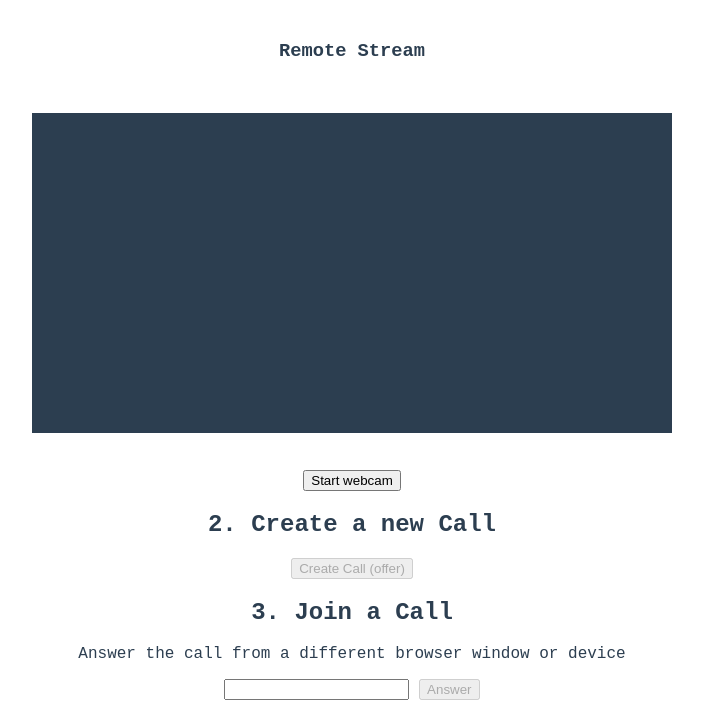
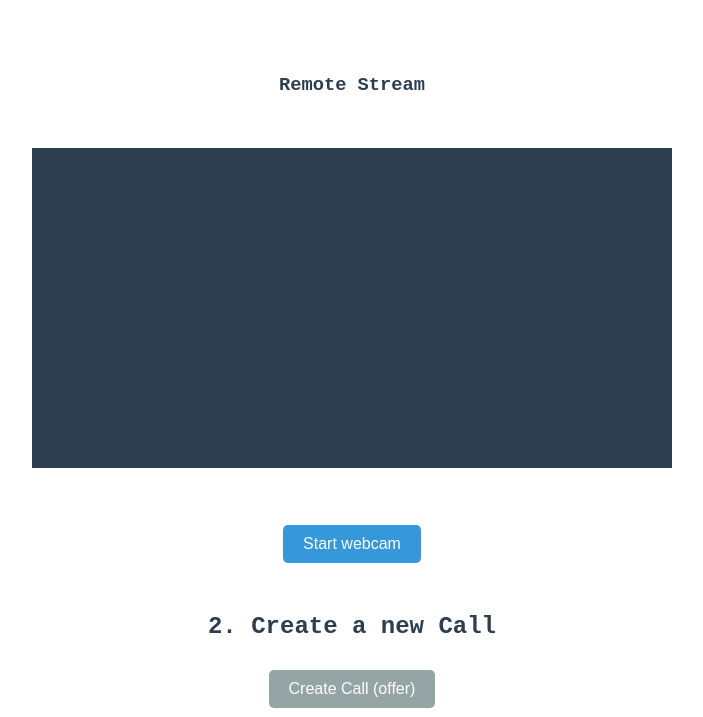
Before and after one commit to sabbCodes/videoCall.Js, a website built with Vite: page index.html in a window 1280 px wide. Shown: the part 554-1271 px from the top of the page, without its empty margins (288-991 px from the left). Built offline with nearby package versions, Linux system fonts and the light colour scheme; some packages are replaced by stand-ins of ours; a web font is replaced by a local one.

Commit message:
js updated

```diff
--- a/index.html
+++ b/index.html
@@ -7,7 +7,7 @@
     <title>WebRTC Demo</title>
   </head>
   <body>
-    <h2>1. Start your Webcam</h2>
+    <h2>Welcome To Sabb Webcam</h2>
     <div class="videos">
       <span>
         <h3>Local Stream</h3>
--- a/style.css
+++ b/style.css
@@ -21,7 +21,6 @@ video {
   align-items: center;
   justify-content: center;
 } */
-
 
 
 
@@ -80,3 +79,47 @@ video {
     flex-wrap: nowrap;
   }
 }
+
+/* Button styling */
+button {
+  background-color: #3498db;
+  color: white;
+  border: none;
+  border-radius: 5px;
+  padding: 10px 20px;
+  font-size: 16px;
+  cursor: pointer;
+  margin: 10px;
+  transition: background-color 0.3s ease;
+}
+
+button:hover {
+  background-color: #2980b9;
+}
+
+button:disabled {
+  background-color: #95a5a6;
+  cursor: not-allowed;
+}
+
+/* Input styling */
+input {
+  padding: 10px;
+  border: 1px solid #bdc3c7;
+  border-radius: 5px;
+  font-size: 16px;
+  margin: 10px;
+}
+
+h2 {
+  margin-top: 40px;
+}
+
+h3 {
+  margin: 20px 0;
+}
+
+span {
+  display: inline-block;
+  margin: 10px;
+}
```
Also changed, not shown: main.js (+0 -159 lines).
